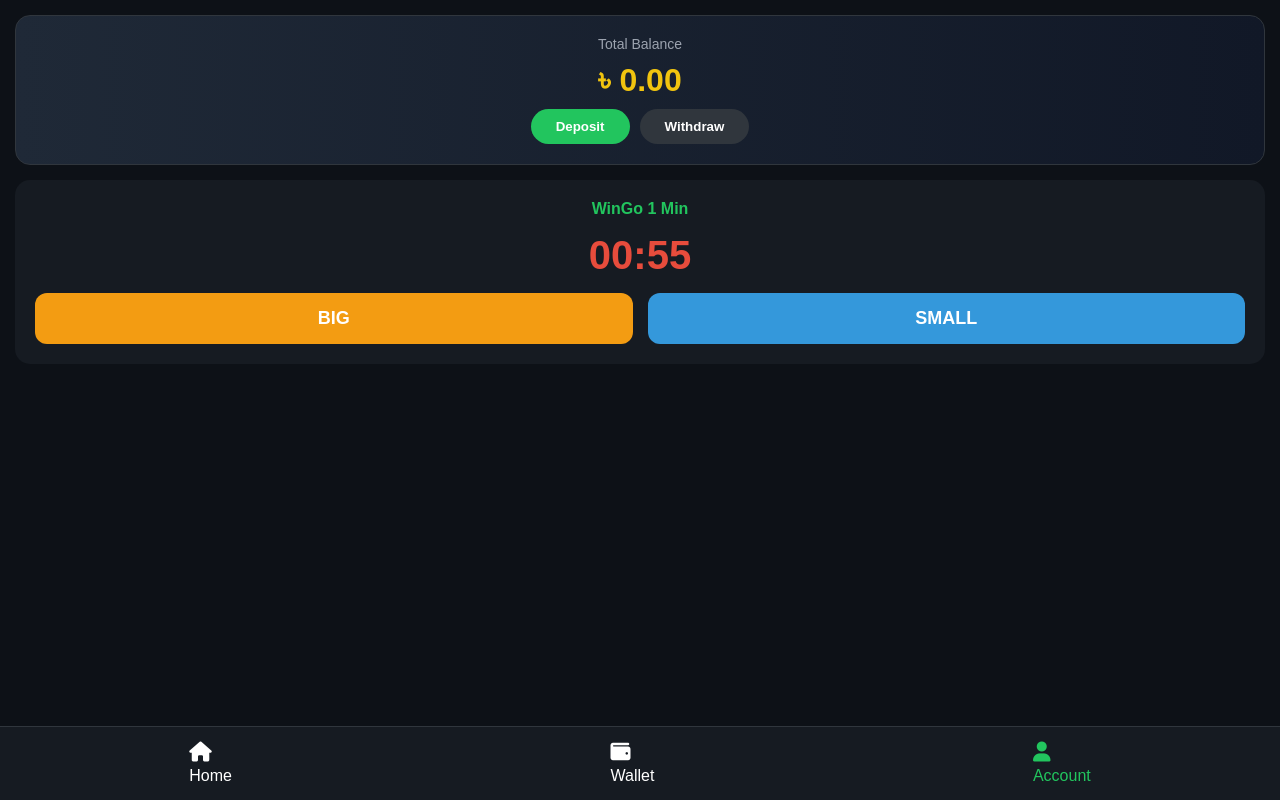
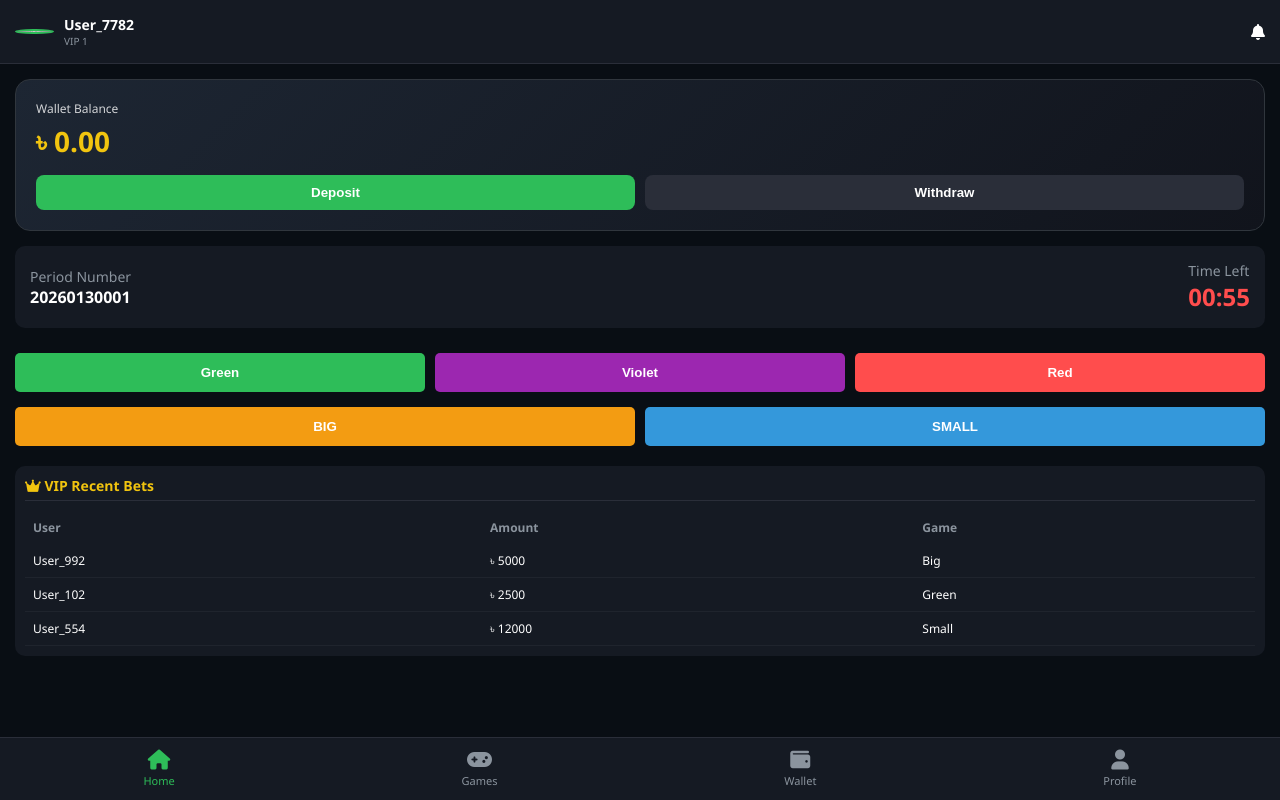
Before and after one commit to muhiburrahmanbd4250-crypto/ignice-wingo, a website: page index.html in a window 1280 px wide. Drawn offline with Linux system fonts and the light colour scheme; placeholder pictures from the web are drawn by us.

Commit message:
Update index.html

```diff
--- a/index.html
+++ b/index.html
@@ -3,61 +3,152 @@
 <head>
     <meta charset="UTF-8">
     <meta name="viewport" content="width=device-width, initial-scale=1.0">
-    <title>WinGo Pro</title>
+    <title>Ignice VIP Game</title>
     <link rel="stylesheet" href="https://cdnjs.cloudflare.com/ajax/libs/font-awesome/6.0.0/dist/css/all.min.css">
     <style>
-        body { background-color: #0d1117; color: white; font-family: sans-serif; margin: 0; padding-bottom: 70px; }
-        .wallet-card { background: linear-gradient(90deg, #1f2937, #111827); margin: 15px; padding: 20px; border-radius: 15px; border: 1px solid #30363d; text-align: center; }
-        .balance { font-size: 32px; font-weight: bold; color: #f1c40f; margin: 10px 0; }
-        .btn-box { display: flex; gap: 10px; justify-content: center; }
-        .btn { padding: 10px 25px; border-radius: 20px; border: none; font-weight: bold; cursor: pointer; }
-        .deposit { background: #22c55e; color: white; }
-        .withdraw { background: #30363d; color: white; }
+        :root { --red: #ff4d4d; --green: #2ebd59; --violet: #9c27b0; --bg: #090e14; --card: #151a23; }
+        body { background: var(--bg); color: white; font-family: 'Segoe UI', sans-serif; margin: 0; padding-bottom: 80px; overflow-x: hidden; }
 
-        .game-box { background: #161b22; margin: 15px; padding: 20px; border-radius: 15px; text-align: center; }
-        .timer { font-size: 40px; color: #e74c3c; font-weight: bold; margin: 15px 0; }
-        .bet-btns { display: grid; grid-template-columns: 1fr 1fr; gap: 15px; }
-        .bet-btn { padding: 15px; border-radius: 12px; border: none; font-size: 18px; font-weight: bold; color: white; }
+        /* Profile & Header */
+        .header { background: var(--card); padding: 15px; display: flex; justify-content: space-between; align-items: center; border-bottom: 1px solid #2a2e39; }
+        .user-info { display: flex; align-items: center; gap: 10px; }
+        .user-info img { width: 35px; border-radius: 50%; border: 2px solid var(--green); }
+
+        /* Wallet Section */
+        .wallet { background: linear-gradient(135deg, #1d2633, #11141c); margin: 15px; padding: 20px; border-radius: 15px; border: 1px solid #30363d; }
+        .balance { font-size: 28px; font-weight: bold; color: #f1c40f; margin: 5px 0; }
+        .action-row { display: flex; gap: 10px; margin-top: 15px; }
+        .btn-act { flex: 1; padding: 10px; border-radius: 8px; border: none; font-weight: bold; cursor: pointer; }
+        .dep { background: var(--green); color: white; }
+        .wit { background: #2a2e39; color: white; }
+
+        /* Game Info & Period */
+        .game-info { background: var(--card); margin: 10px 15px; padding: 15px; border-radius: 10px; display: flex; justify-content: space-between; align-items: center; }
+        .period-id { color: #8b949e; font-size: 14px; }
+        .timer { font-size: 24px; font-weight: bold; color: var(--red); }
+
+        /* Color Buttons */
+        .color-btns { display: flex; justify-content: space-around; padding: 15px; gap: 10px; }
+        .c-btn { flex: 1; padding: 12px; border: none; border-radius: 5px; font-weight: bold; color: white; cursor: pointer; }
+        .btn-green { background: var(--green); }
+        .btn-violet { background: var(--violet); }
+        .btn-red { background: var(--red); }
+
+        /* Big/Small */
+        .bs-btns { display: grid; grid-template-columns: 1fr 1fr; gap: 10px; padding: 0 15px; }
+        .bs-btn { padding: 12px; border: none; border-radius: 5px; font-weight: bold; color: white; cursor: pointer; }
         .big { background: #f39c12; }
         .small { background: #3498db; }
 
-        .footer { position: fixed; bottom: 0; width: 100%; background: #161b22; display: flex; justify-content: space-around; padding: 15px 0; border-top: 1px solid #30363d; }
-        .footer i { font-size: 20px; display: block; margin-bottom: 5px; }
+        /* VIP Betting List */
+        .vip-list { margin: 20px 15px; background: var(--card); border-radius: 10px; padding: 10px; }
+        .vip-title { color: #f1c40f; font-weight: bold; margin-bottom: 10px; font-size: 14px; border-bottom: 1px solid #2a2e39; padding-bottom: 5px; }
+        table { width: 100%; border-collapse: collapse; font-size: 12px; }
+        th { text-align: left; color: #8b949e; padding: 8px; }
+        td { padding: 8px; border-bottom: 1px solid #1f242d; }
+        .win-amt { color: var(--green); font-weight: bold; }
+
+        /* Navigation */
+        .nav { position: fixed; bottom: 0; width: 100%; background: var(--card); display: flex; justify-content: space-around; padding: 12px 0; border-top: 1px solid #2a2e39; }
+        .nav-item { text-align: center; color: #8b949e; font-size: 11px; text-decoration: none; }
+        .nav-item.active { color: var(--green); }
+        .nav-item i { font-size: 20px; display: block; margin-bottom: 3px; }
     </style>
 </head>
 <body>
 
-    <div class="wallet-card">
-        <div style="font-size: 14px; color: #9ca3af;">Total Balance</div>
+    <div class="header">
+        <div class="user-info">
+            <img src="https://via.placeholder.com/50/2ebd59/ffffff?text=U" alt="Profile">
+            <div>
+                <div style="font-size: 14px; font-weight: bold;">User_7782</div>
+                <div style="font-size: 10px; color: #8b949e;">VIP 1</div>
+            </div>
+        </div>
+        <i class="fas fa-bell"></i>
+    </div>
+
+    <div class="wallet">
+        <div style="font-size: 12px; opacity: 0.8;">Wallet Balance</div>
         <div class="balance">৳ 0.00</div>
-        <div class="btn-box">
-            <button class="btn deposit" onclick="alert('ডিপোজিট করতে আমাদের মেসেঞ্জারে যোগাযোগ করুন।')">Deposit</button>
-            <button class="btn withdraw">Withdraw</button>
+        <div class="action-row">
+            <button class="btn-act dep" onclick="deposit()">Deposit</button>
+            <button class="btn-act wit">Withdraw</button>
         </div>
     </div>
 
-    <div class="game-box">
-        <div style="color: #22c55e; font-weight: bold;">WinGo 1 Min</div>
-        <div class="timer" id="timer">00:60</div>
-        <div class="bet-btns">
-            <button class="bet-btn big" onclick="alert('আপনি BIG সিলেক্ট করেছেন')">BIG</button>
-            <button class="bet-btn small" onclick="alert('আপনি SMALL সিলেক্ট করেছেন')">SMALL</button>
+    <div class="game-info">
+        <div>
+            <div class="period-id">Period Number</div>
+            <div id="period" style="font-weight: bold;">20260130001</div>
+        </div>
+        <div>
+            <div class="period-id">Time Left</div>
+            <div class="timer" id="timer">00:60</div>
         </div>
     </div>
 
-    <div class="footer">
-        <div><i class="fas fa-home"></i>Home</div>
-        <div><i class="fas fa-wallet"></i>Wallet</div>
-        <div style="color: #22c55e;"><i class="fas fa-user"></i>Account</div>
+    <div class="color-btns">
+        <button class="c-btn btn-green" onclick="bet('Green')">Green</button>
+        <button class="c-btn btn-violet" onclick="bet('Violet')">Violet</button>
+        <button class="c-btn btn-red" onclick="bet('Red')">Red</button>
+    </div>
+
+    <div class="bs-btns">
+        <button class="bs-btn big" onclick="bet('Big')">BIG</button>
+        <button class="bs-btn small" onclick="bet('Small')">SMALL</button>
+    </div>
+
+    <div class="vip-list">
+        <div class="vip-title"><i class="fas fa-crown"></i> VIP Recent Bets</div>
+        <table id="vipTable">
+            <tr><th>User</th><th>Amount</th><th>Game</th></tr>
+            <tr><td>User_992</td><td>৳ 5000</td><td>Big</td></tr>
+            <tr><td>User_102</td><td>৳ 2500</td><td>Green</td></tr>
+            <tr><td>User_554</td><td>৳ 12000</td><td>Small</td></tr>
+        </table>
+    </div>
+
+    <div class="nav">
+        <a href="#" class="nav-item active"><i class="fas fa-home"></i>Home</a>
+        <a href="#" class="nav-item"><i class="fas fa-gamepad"></i>Games</a>
+        <a href="#" class="nav-item"><i class="fas fa-wallet"></i>Wallet</a>
+        <a href="#" class="nav-item"><i class="fas fa-user"></i>Profile</a>
     </div>
 
     <script>
-        let time = 60;
+        // Period & Timer Logic
+        let timeLeft = 60;
+        let period = 20260130001;
+
         setInterval(() => {
-            time--;
-            if(time < 0) time = 60;
-            document.getElementById('timer').innerText = "00:" + (time < 10 ? '0'+time : time);
+            timeLeft--;
+            if (timeLeft < 0) {
+                timeLeft = 60;
+                period++;
+                document.getElementById('period').innerText = period;
+                updateVIP();
+            }
+            document.getElementById('timer').innerText = "00:" + (timeLeft < 10 ? '0' : '') + timeLeft;
         }, 1000);
+
+        function deposit() {
+            alert("বিকাশ ডিপোজিট নম্বর: ০১৭XXXXXXXX\nটাকা পাঠিয়ে ট্রানজেকশন আইডি দিন।");
+        }
+
+        function bet(type) {
+            alert(type + " সিলেক্ট করেছেন। আপনার ব্যালেন্স পর্যাপ্ত নয়।");
+        }
+
+        // Fake VIP Updates
+        function updateVIP() {
+            const table = document.getElementById('vipTable');
+            const users = ["User_442", "User_881", "User_239", "User_902"];
+            const amounts = ["1000", "5000", "300", "15000"];
+            const row = table.insertRow(1);
+            row.innerHTML = `<td>${users[Math.floor(Math.random()*users.length)]}</td><td class="win-amt">৳ ${amounts[Math.floor(Math.random()*amounts.length)]}</td><td>Color</td>`;
+            if(table.rows.length > 6) table.deleteRow(6);
+        }
     </script>
 </body>
 </html>
```
